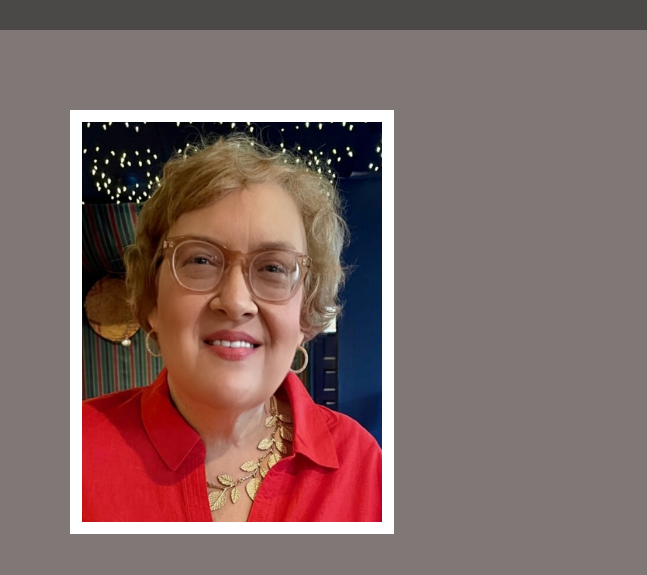
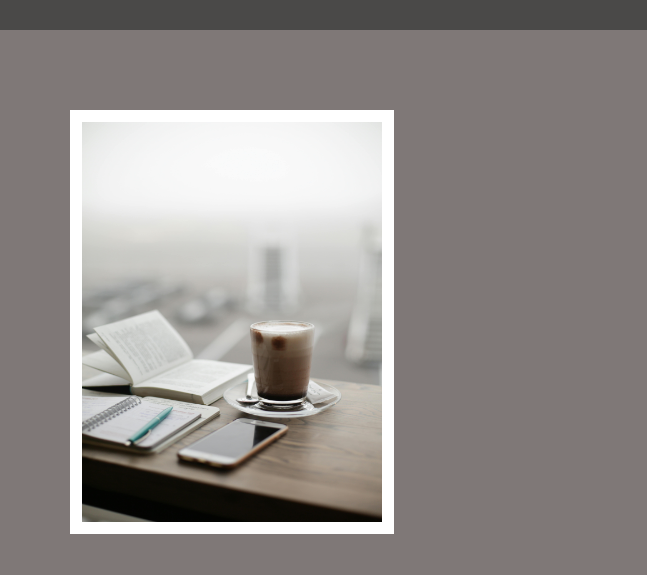
Before and after one commit to M-Ferry/Margaret-Ferry-Website-black, a website built with Parcel: page index.html in a window 1280 px wide. Shown: the part 1911-2486 px from the top of the page, 0-647 px from the left. Built offline with nearby package versions, Linux system fonts and the light colour scheme.

Commit message:
#3 commit added coffee image for contact image

```diff
--- a/index.html
+++ b/index.html
@@ -95,7 +95,7 @@
     <footer id="contact">
     <div class="full-width">   <!---start of full width of contact-->
        <div class="half-width"> <!--begin half width-->
-            <img src="img/bio-pic-2.jpg" id="contact-img" alt="my contact image" />
+            <img src="img/coffee-in-office.jpg" id="contact-img" alt="my contact image" />
               </div>            <!---end of half width-->
       <div class="half-width"> <!---begin of contact 2nd half width-->
           <h2>Like what you see?</h2>
```
Also changed, not shown: img/coffee-in-office.jpg (added).
